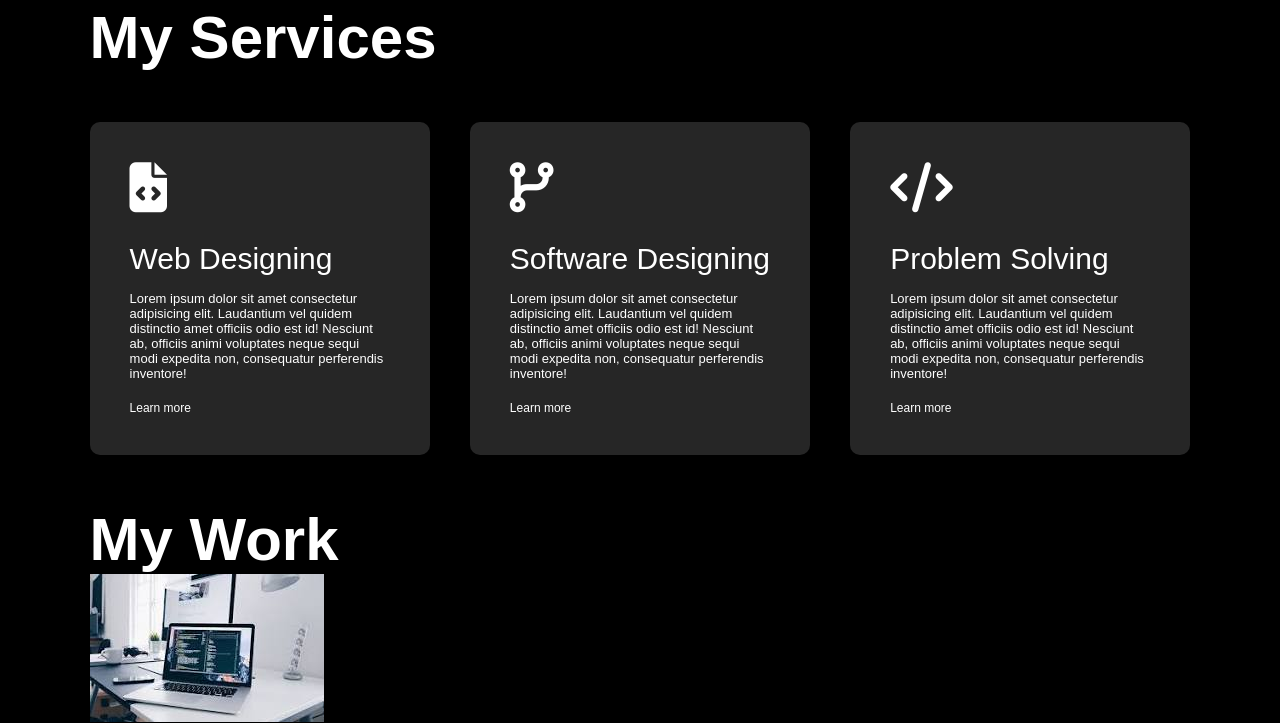
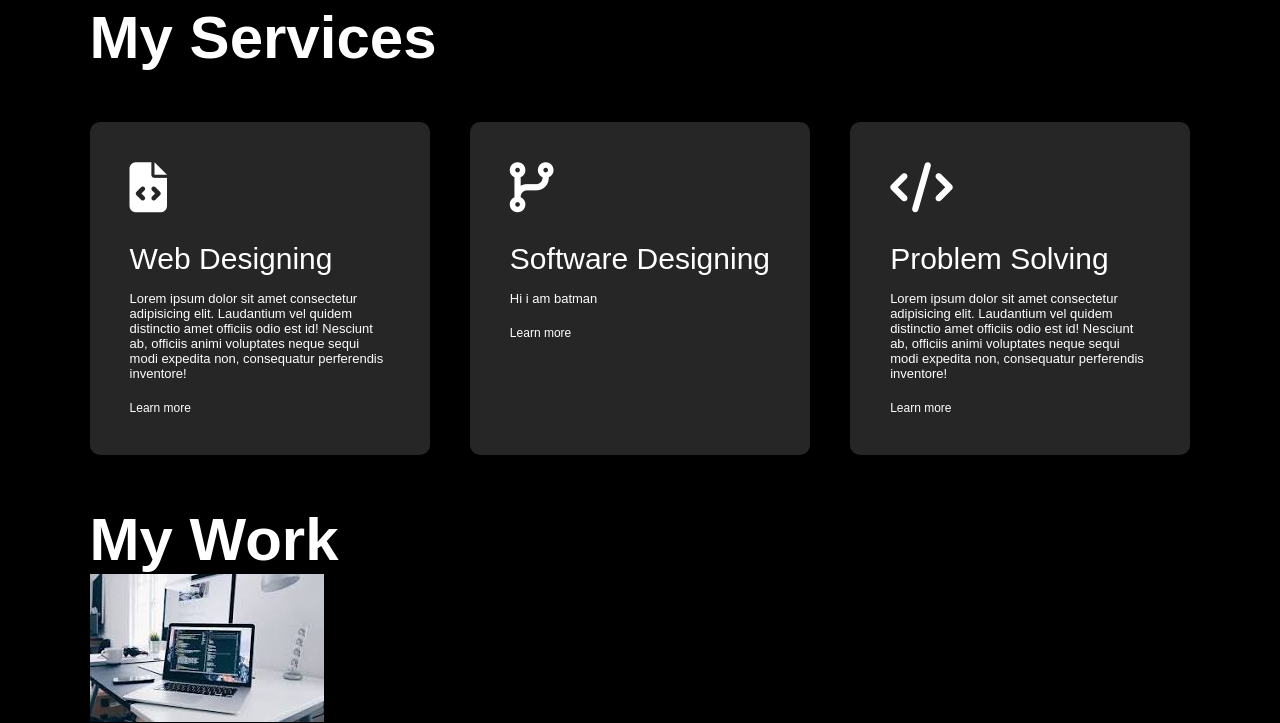
Before and after one commit to rajsingh116/rajsingh, a plain HTML site: page index.html in a window 1280 px wide. Shown: the part 1445-2168 px from the top of the page. Drawn offline with Linux system fonts and the light colour scheme.

Commit message:
software designing about changed

```diff
--- a/index.html
+++ b/index.html
@@ -85,9 +85,7 @@
                 <div>
                     <i class="fa-solid fa-code-branch"></i>
                     <h2>Software Designing</h2>
-                    <p>Lorem ipsum dolor sit amet consectetur adipisicing elit. Laudantium vel quidem distinctio amet
-                        officiis odio est id! Nesciunt ab, officiis animi voluptates neque sequi modi expedita non,
-                        consequatur perferendis inventore!</p>
+                    <p>Hi i am batman</p>
                     <a href="#">Learn more</a>
                 </div>
                 <div>
```
